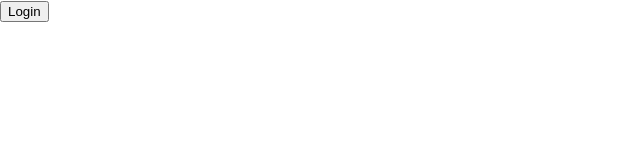
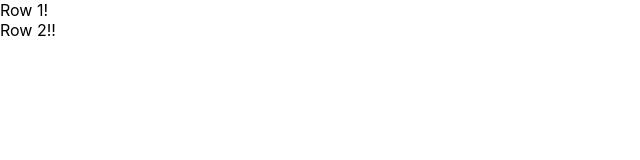
Before and after one commit to kap1147/client-tya, a React (Create React App) app: page / in a window 1280 px wide. Shown: the top 160 px of the page, without its empty margins (0-640 px from the left). Built offline with nearby package versions, Linux system fonts and the light colour scheme.

Commit message:
add mui-theme and react-router

```diff
--- a/package.json
+++ b/package.json
@@ -3,12 +3,15 @@
   "version": "0.1.0",
   "private": true,
   "dependencies": {
+    "@material-ui/core": "^4.11.4",
+    "@material-ui/icons": "^4.11.2",
     "@testing-library/jest-dom": "^5.12.0",
     "@testing-library/react": "^11.2.6",
     "@testing-library/user-event": "^12.8.3",
     "negotiator": "^0.6.2",
     "react": "^17.0.2",
     "react-dom": "^17.0.2",
+    "react-router-dom": "^5.2.0",
     "react-scripts": "4.0.3",
     "web-vitals": "^1.1.2"
   },
--- a/public/index.html
+++ b/public/index.html
@@ -24,6 +24,8 @@
       work correctly both with client-side routing and a non-root public URL.
       Learn how to configure a non-root public URL by running `npm run build`.
     -->
+    <link rel="stylesheet" href="https://fonts.googleapis.com/css?family=Roboto:300,400,500,700&display=swap" />
+    <link rel="stylesheet" href="https://fonts.googleapis.com/icon?family=Material+Icons" />
     <title>React App</title>
   </head>
   <body>
--- a/src/App.js
+++ b/src/App.js
@@ -1,17 +1,16 @@
 import './App.css';
+import { BrowserRouter as Router, Route, Switch } from "react-router-dom";
+import LandingPage from './components/pages/LandingPage.component';
 
 function App() {
 
-  const _handleSignInClick = () => {
-    // Authenticate using via passport api in the backend
-    // Open Twitter login page
-    window.open("https://theyardapp.com/api/auth/google", "_self");
-  };
-
   return (
-    <div className="app">
-		<button onClick={_handleSignInClick}>Login</button>
-    </div>
+    <Router>
+      <Switch>
+        {/* Client app routes */}
+        <Route exact path="/" component={LandingPage}/>
+      </Switch>
+    </Router>
   );
 }
 
--- /dev/null
+++ b/src/components/NavBar.component.js
@@ -0,0 +1,10 @@
+import React from 'react'
+import {Button} from "@material-ui/core"
+export default function NavBar() {
+    return (
+        <nav>
+            <div className="row-1">Row 1!</div>
+            <div className="row-2">Row 2!!</div>
+        </nav>
+    )
+}
--- /dev/null
+++ b/src/components/pages/LandingPage.component.js
@@ -0,0 +1,13 @@
+import React from 'react'
+
+import NavBar from '../NavBar.component';
+
+export default function LandingPage() {
+    return (
+        <div className="landing-page">
+            <NavBar />
+            <body />
+            <footer />
+        </div>
+    )
+}
--- a/src/index.js
+++ b/src/index.js
@@ -2,11 +2,30 @@ import React from 'react';
 import ReactDOM from 'react-dom';
 import './index.css';
 import App from './App';
+import { createMuiTheme, ThemeProvider} from '@material-ui/core/styles';
 import reportWebVitals from './reportWebVitals';
+
+
+const theme = createMuiTheme({
+  palette: {
+    primary: {
+      main: '#8bc34a',
+      dark: '#5a9216',
+      light: '#bef67a'
+    },
+    secondary: {
+      main: '#ffe4c4',
+      dark: '#cbb293',
+      light: '#fffff7'
+    },
+  },
+});
 
 ReactDOM.render(
   <React.StrictMode>
-    <App />
+    <ThemeProvider theme={theme}>
+      <App />
+    </ThemeProvider>
   </React.StrictMode>,
   document.getElementById('root')
 );
```
